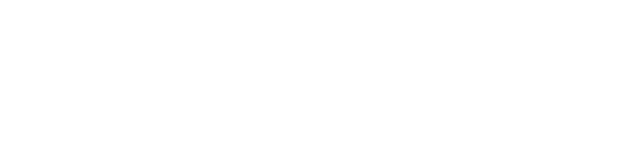
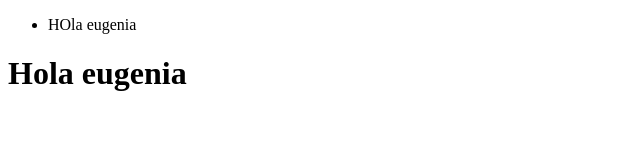
Before and after one commit to Eugenia-Espinosa/Ejercicio_colaborativo, a plain HTML site: page index.html in a window 1280 px wide. Shown: the whole page, without its empty margins (0-640 px from the left). Drawn offline with Linux system fonts and the light colour scheme.

Commit message:
creando navbar

```diff
--- a/index.html
+++ b/index.html
@@ -7,5 +7,13 @@
 </head>
 <body>
 
+    <nav>
+        <ul>
+            <li>HOla eugenia</li>
+        </ul>
+    </nav>
+
+    <h1>Hola eugenia</h1>
+
 </body>
 </html>
```
